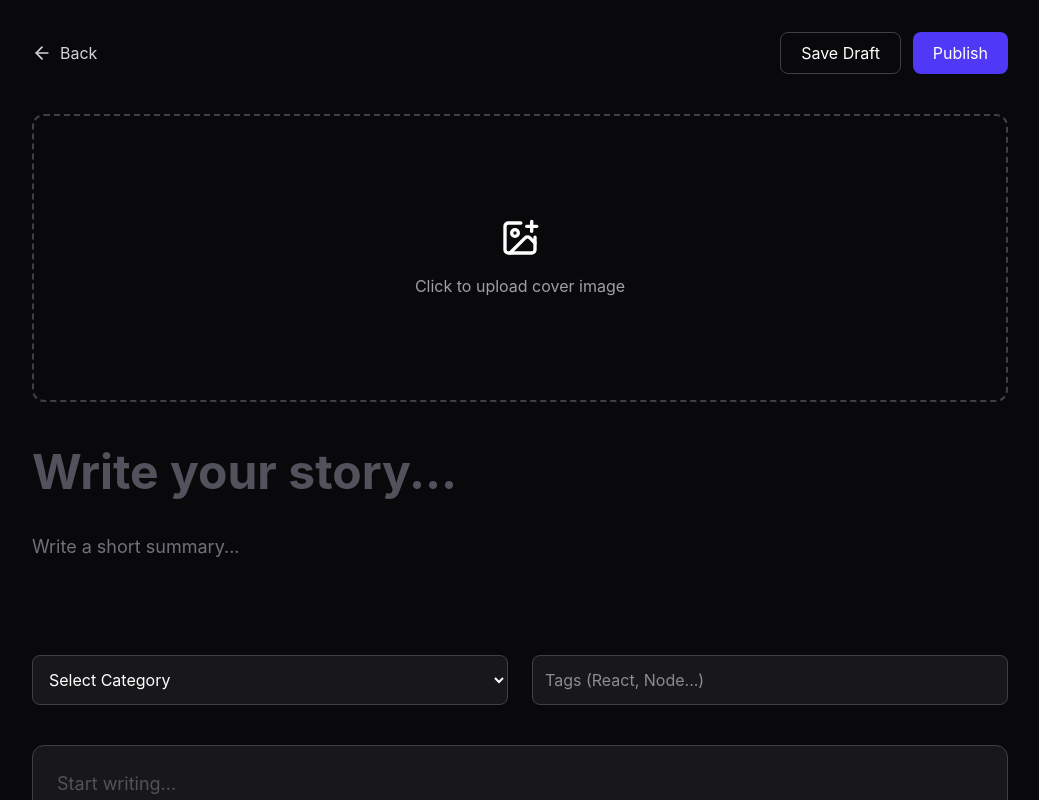
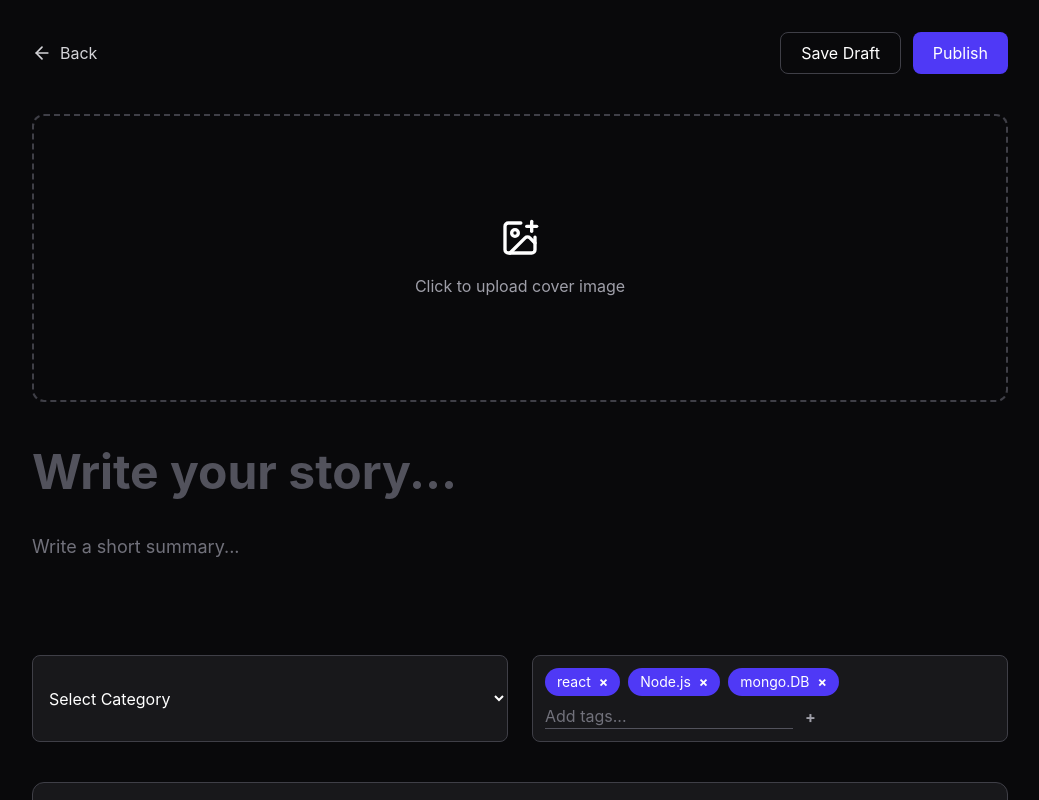
Before and after one commit to satyamdevv27/Blog-Website, a React app in the folder frontend/: page /write in a window 1280 px wide. Shown: the top 800 px of the page, without its empty margins (120-1159 px from the left). Built offline with nearby package versions, Linux system fonts and the light colour scheme; the HTML template or start-up script is replaced by a standard one.

Commit message:
tags section refined

```diff
--- a/frontend/src/component/createBlog/TagInput.jsx
+++ b/frontend/src/component/createBlog/TagInput.jsx
@@ -1,9 +1,90 @@
+import { useState } from "react";
+
 export default function TagInput() {
+  const [tag, settags] = useState(["react", "Node.js", "mongo.DB"]);
+  const [inputvalue, setinputvalue] = useState("");
+  // State to trigger the visual shake animation
+  const [shake, setShake] = useState(false);
+
+  const triggerShake = () => {
+    setShake(true);
+    setTimeout(() => setShake(false), 500); // Reset after animation finishes
+  };
+
+  const add_item = () => {
+    const cleanedInput = inputvalue.trim().toLowerCase();
+
+    if (cleanedInput === "") return;
+
+    // 1. Check for max limit
+    if (tag.length >= 5) {
+      triggerShake();
+      return;
+    }
+
+    // 2. Check for duplicate tags (case-insensitive check)
+    const isDuplicate = tag.some(t => t.toLowerCase() === cleanedInput);
+    if (isDuplicate) {
+      triggerShake();
+      return;
+    }
+
+    // Add the tag if all validations pass (keeping original casing)
+    settags((prevtag) => [...prevtag, inputvalue.trim()]);
+    setinputvalue("");
+  };
+
+  const remove_item = (indexToRemove) => {
+    settags((prevtag) => prevtag.filter((_, index) => index !== indexToRemove));
+  };
+
+  const handleKeyDown = (e) => {
+    if (e.key === "Enter") {
+      e.preventDefault();
+      add_item();
+    }
+  };
+
   return (
-    <input
-      type="text"
-      placeholder="Tags (React, Node...)"
-      className="bg-zinc-900 border border-zinc-700 rounded-lg p-3 outline-none"
-    />
+    <div
+      // 3. Conditional shake styling applied directly to container
+      className={`border border-zinc-700 rounded-lg p-3 bg-zinc-900 min-h-[52px] flex flex-wrap items-center gap-2 transition-all duration-300 ${
+        shake ? "animate-shake border-red-500 ring-2 ring-red-500/20" : ""
+      }`}
+    >
+      {tag.map((item, index) => (
+        <span
+          className="px-3 py-1 rounded-full bg-indigo-600 text-sm text-white flex items-center gap-2"
+          key={index}
+        >
+          {item}
+          <button
+            onClick={() => remove_item(index)}
+            className="hover:text-red-400 font-bold transition-colors"
+          >
+            ×
+          </button>
+        </span>
+      ))}
+
+      <span className="flex items-center gap-2">
+        <input
+          type="text"
+          value={inputvalue}
+          onChange={(e) => setinputvalue(e.target.value)}
+          onKeyDown={handleKeyDown}
+          disabled={tag.length >= 5}
+          placeholder={tag.length >= 5 ? "Limit reached (5/5)" : "Add tags..."}
+          className="flex-1 min-w-[120px] bg-transparent outline-none text-white placeholder-zinc-500 border-b border-zinc-600 focus:border-white disabled:opacity-40"
+        />
+        <button
+          className="text-zinc-400 hover:text-white px-1 font-bold disabled:opacity-20"
+          onClick={add_item}
+          disabled={tag.length >= 5}
+        >
+          +
+        </button>
+      </span>
+    </div>
   );
 }
--- a/frontend/src/index.css
+++ b/frontend/src/index.css
@@ -1,5 +1,16 @@
 /* index.css or App.css */
+@import "tailwindcss";
 html, body, #root {
   height: 100%;
 }
-@import "tailwindcss";
+@layer utilities {
+  @keyframes shake {
+    0%, 100% { transform: translateX(0); }
+    20%, 60% { transform: translateX(-4px); }
+    40%, 80% { transform: translateX(4px); }
+  }
+
+  .animate-shake {
+    animation: shake 0.4s ease-in-out;
+  }
+}
```
Also changed, not shown: frontend/src/App.css (line endings or trailing spaces).
